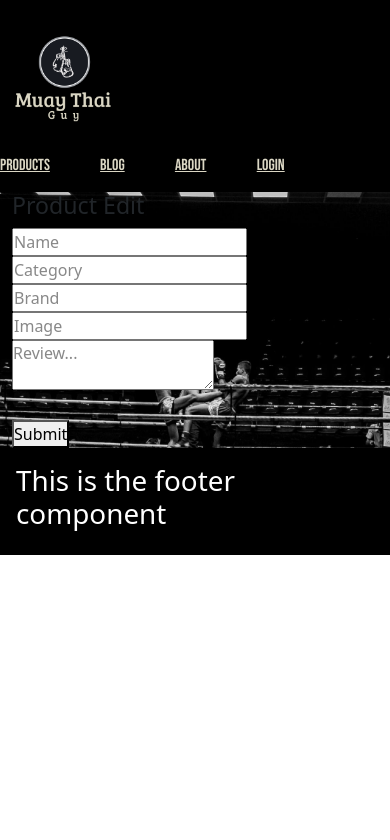
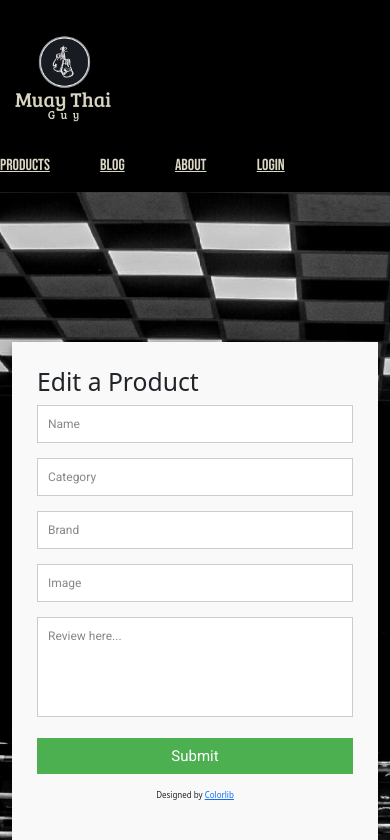
Before and after one commit to GarrettF24/muay-thai-guy, a React (Create React App) app in the folder client/: page /products/1/edit in a window 390 px wide. Shown: the top 840 px of the page. Built offline with nearby package versions, Linux system fonts and the light colour scheme; no server answers; the HTML template or start-up script is replaced by a standard one.

Commit message:
create product and edit product styling and responsivness

```diff
--- a/client/src/screens/CreateProduct/CreateProduct.css
+++ b/client/src/screens/CreateProduct/CreateProduct.css
@@ -26,16 +26,16 @@
   display: flex;
 }
 
-#contact input[type="text"],
-#contact input[type="text"],
-#contact input[type="text"],
-#contact input[type="text"],
-#contact textarea,
-#contact button[type="submit"] {
+#contact-form input[type="text"],
+#contact-form input[type="text"],
+#contact-form input[type="text"],
+#contact-form input[type="text"],
+#contact-form textarea,
+#contact-form button[type="submit"] {
   font: 400 12px/16px "Roboto", Helvetica, Arial, sans-serif;
 }
 
-#contact {
+#contact-form {
   background: #f9f9f9;
   padding: 25px;
   margin: 150px 0;
@@ -43,14 +43,14 @@
   width: 500px;
 }
 
-#contact h3 {
+#contact-form h3 {
   display: block;
   font-size: 30px;
   font-weight: 300;
   margin-bottom: 10px;
 }
 
-#contact h4 {
+#contact-form h4 {
   margin: 5px 0 15px;
   display: block;
   font-size: 13px;
@@ -65,11 +65,11 @@ fieldset {
   width: 100%;
 }
 
-#contact input[type="text"],
-#contact input[type="text"],
-#contact input[type="text"],
-#contact input[type="text"],
-#contact textarea {
+#contact-form input[type="text"],
+#contact-form input[type="text"],
+#contact-form input[type="text"],
+#contact-form input[type="text"],
+#contact-form textarea {
   width: 100%;
   border: 1px solid #ccc;
   background: #fff;
@@ -77,24 +77,24 @@ fieldset {
   padding: 10px;
 }
 
-#contact input[type="text"]:hover,
-#contact input[type="email"]:hover,
-#contact input[type="tel"]:hover,
-#contact input[type="url"]:hover,
-#contact textarea:hover {
+#contact-form input[type="text"]:hover,
+#contact-form input[type="email"]:hover,
+#contact-form input[type="tel"]:hover,
+#contact-form input[type="url"]:hover,
+#contact-form textarea:hover {
   -webkit-transition: border-color 0.3s ease-in-out;
   -moz-transition: border-color 0.3s ease-in-out;
   transition: border-color 0.3s ease-in-out;
   border: 1px solid #aaa;
 }
 
-#contact textarea {
+#contact-form textarea {
   height: 100px;
   max-width: 100%;
   resize: none;
 }
 
-#contact button[type="submit"] {
+#contact-form button[type="submit"] {
   cursor: pointer;
   width: 100%;
   border: none;
@@ -105,14 +105,14 @@ fieldset {
   font-size: 15px;
 }
 
-#contact button[type="submit"]:hover {
+#contact-form button[type="submit"]:hover {
   background: #43a047;
   -webkit-transition: background 0.3s ease-in-out;
   -moz-transition: background 0.3s ease-in-out;
   transition: background-color 0.3s ease-in-out;
 }
 
-#contact button[type="submit"]:active {
+#contact-form button[type="submit"]:active {
   box-shadow: inset 0 1px 3px rgba(0, 0, 0, 0.5);
 }
 
@@ -121,8 +121,8 @@ fieldset {
   font-size: 8px;
 }
 
-#contact input:focus,
-#contact textarea:focus {
+#contact-form input:focus,
+#contact-form textarea:focus {
   outline: 0;
   border: 1px solid #aaa;
 }
@@ -148,7 +148,7 @@ fieldset {
     margin: auto;
     width: 100vw;
   }
-  #contact {
+  #contact-form {
     width: 90vw;
   }
 }
--- a/client/src/screens/EditProduct/EditProduct.css
+++ b/client/src/screens/EditProduct/EditProduct.css
@@ -0,0 +1,150 @@
+/* Form credit https://uicookies.com/beautiful-css-forms/ */
+
+@import url(https://fonts.googleapis.com/css?family=Roboto:400,300,600,400italic);
+* {
+  margin: 0;
+  padding: 0;
+  box-sizing: border-box;
+  -webkit-box-sizing: border-box;
+  -moz-box-sizing: border-box;
+  -webkit-font-smoothing: antialiased;
+  -moz-font-smoothing: antialiased;
+  -o-font-smoothing: antialiased;
+  /* font-smoothing: antialiased; */
+  text-rendering: optimizeLegibility;
+}
+
+.form-container {
+  max-width: 400px;
+  width: 100%;
+  position: relative;
+  display: flex;
+  margin: 0 auto;
+}
+
+#edit-form input[type="text"],
+#edit-form input[type="text"],
+#edit-form input[type="text"],
+#edit-form input[type="text"],
+#edit-form textarea,
+#edit-form button[type="submit"] {
+  font: 400 12px/16px "Roboto", Helvetica, Arial, sans-serif;
+}
+
+#edit-form {
+  background: #f9f9f9;
+  padding: 25px;
+  margin: 150px 0;
+  box-shadow: 0 0 20px 0 rgba(0, 0, 0, 0.2), 0 5px 5px 0 rgba(0, 0, 0, 0.24);
+  width: 500px;
+}
+
+#edit-form h3 {
+  display: block;
+  font-size: 30px;
+  font-weight: 300;
+  margin-bottom: 10px;
+}
+
+#edit-form h4 {
+  margin: 5px 0 15px;
+  display: block;
+  font-size: 13px;
+  font-weight: 400;
+}
+
+fieldset {
+  border: medium none !important;
+  margin: 0 0 10px;
+  min-width: 100%;
+  padding: 0;
+  width: 100%;
+}
+
+#edit-form input[type="text"],
+#edit-form input[type="text"],
+#edit-form input[type="text"],
+#edit-form input[type="text"],
+#edit-form textarea {
+  width: 100%;
+  border: 1px solid #ccc;
+  background: #fff;
+  margin: 0 0 5px;
+  padding: 10px;
+}
+
+#edit-form input[type="text"]:hover,
+#edit-form input[type="email"]:hover,
+#edit-form input[type="tel"]:hover,
+#edit-form input[type="url"]:hover,
+#edit-form textarea:hover {
+  -webkit-transition: border-color 0.3s ease-in-out;
+  -moz-transition: border-color 0.3s ease-in-out;
+  transition: border-color 0.3s ease-in-out;
+  border: 1px solid #aaa;
+}
+
+#edit-form textarea {
+  height: 100px;
+  max-width: 100%;
+  resize: none;
+}
+
+#edit-form button[type="submit"] {
+  cursor: pointer;
+  width: 100%;
+  border: none;
+  background: #4caf50;
+  color: #fff;
+  margin: 0 0 5px;
+  padding: 10px;
+  font-size: 15px;
+}
+
+#edit-form button[type="submit"]:hover {
+  background: #43a047;
+  -webkit-transition: background 0.3s ease-in-out;
+  -moz-transition: background 0.3s ease-in-out;
+  transition: background-color 0.3s ease-in-out;
+}
+
+#edit-form button[type="submit"]:active {
+  box-shadow: inset 0 1px 3px rgba(0, 0, 0, 0.5);
+}
+
+.copyright {
+  text-align: center;
+  font-size: 8px;
+}
+
+#edit-form input:focus,
+#edit-form textarea:focus {
+  outline: 0;
+  border: 1px solid #aaa;
+}
+
+::-webkit-input-placeholder {
+  color: #888;
+}
+
+:-moz-placeholder {
+  color: #888;
+}
+
+::-moz-placeholder {
+  color: #888;
+}
+
+:-ms-input-placeholder {
+  color: #888;
+}
+
+@media only screen and (max-width: 575px) {
+  .container {
+    margin: auto;
+    width: 100vw;
+  }
+  #contact {
+    width: 90vw;
+  }
+}
--- a/client/src/screens/EditProduct/EditProduct.jsx
+++ b/client/src/screens/EditProduct/EditProduct.jsx
@@ -1,5 +1,6 @@
 import { useState, useEffect } from "react"
 import { useParams } from "react-router-dom"
+import "./EditProduct.css"
 
 export default function EditProduct(props) {
   const [formData, setFormData] = useState({
@@ -40,55 +41,88 @@ export default function EditProduct(props) {
   return (
     <div className="form-container">
       <form
+        id="edit-form"
+        action=""
+        method="post"
         onSubmit={(e) => {
           e.preventDefault()
-          props.handleProductUpdate(id, formData)
+          props.handleProductCreate(formData)
         }}
       >
-        <h3>Product Edit</h3>
+        <h2>Edit a Product</h2>
+        <fieldset>
           <input
             type="text"
             placeholder="Name"
             name="name"
             value={formData.name}
             onChange={handleChange}
+            type="text"
+            tabindex="1"
+            required
+            autofocus
           />
-        <br />
+        </fieldset>
+        <fieldset>
           <input
             type="text"
             placeholder="Category"
             name="category"
             value={formData.category}
             onChange={handleChange}
+            tabindex="2"
+            required
           />
-        <br />
+        </fieldset>
+        <fieldset>
           <input
             type="text"
             placeholder="Brand"
             name="brand"
             value={formData.brand}
             onChange={handleChange}
+            tabindex="3"
+            required
           />
-        <br />
+        </fieldset>
+        <fieldset>
           <input
             type="text"
             placeholder="Image"
             name="image_url"
             value={formData.image_url}
             onChange={handleChange}
+            tabindex="4"
+            required
           />
-        <br />
+        </fieldset>
+        <fieldset>
           <textarea
             type="text"
-          placeholder="Review..."
+            placeholder="Review here..."
             name="review"
             value={formData.review}
             onChange={handleChange}
-        />
-        <br />
-
-        <br />
-        <button>Submit</button>
+            tabindex="5"
+            required
+          ></textarea>
+        </fieldset>
+        <fieldset>
+          <button
+            name="submit"
+            type="submit"
+            id="contact-submit"
+            data-submit="...Sending"
+          >
+            Submit
+          </button>
+        </fieldset>
+        <p class="copyright">
+          Designed by{" "}
+          <a href="https://colorlib.com" target="_blank" title="Colorlib">
+            Colorlib
+          </a>
+        </p>
       </form>
     </div>
   )
```
Lines whose indentation alone changed are shown as unchanged.
